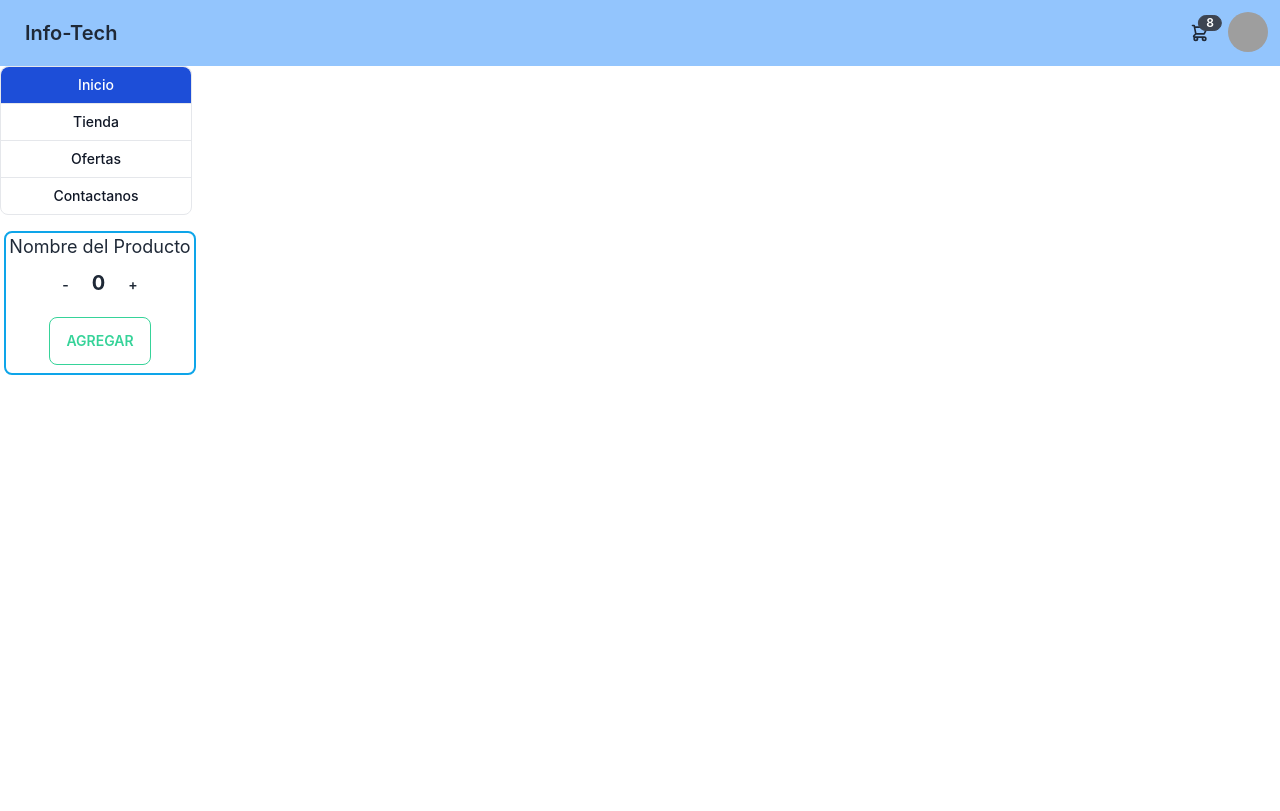
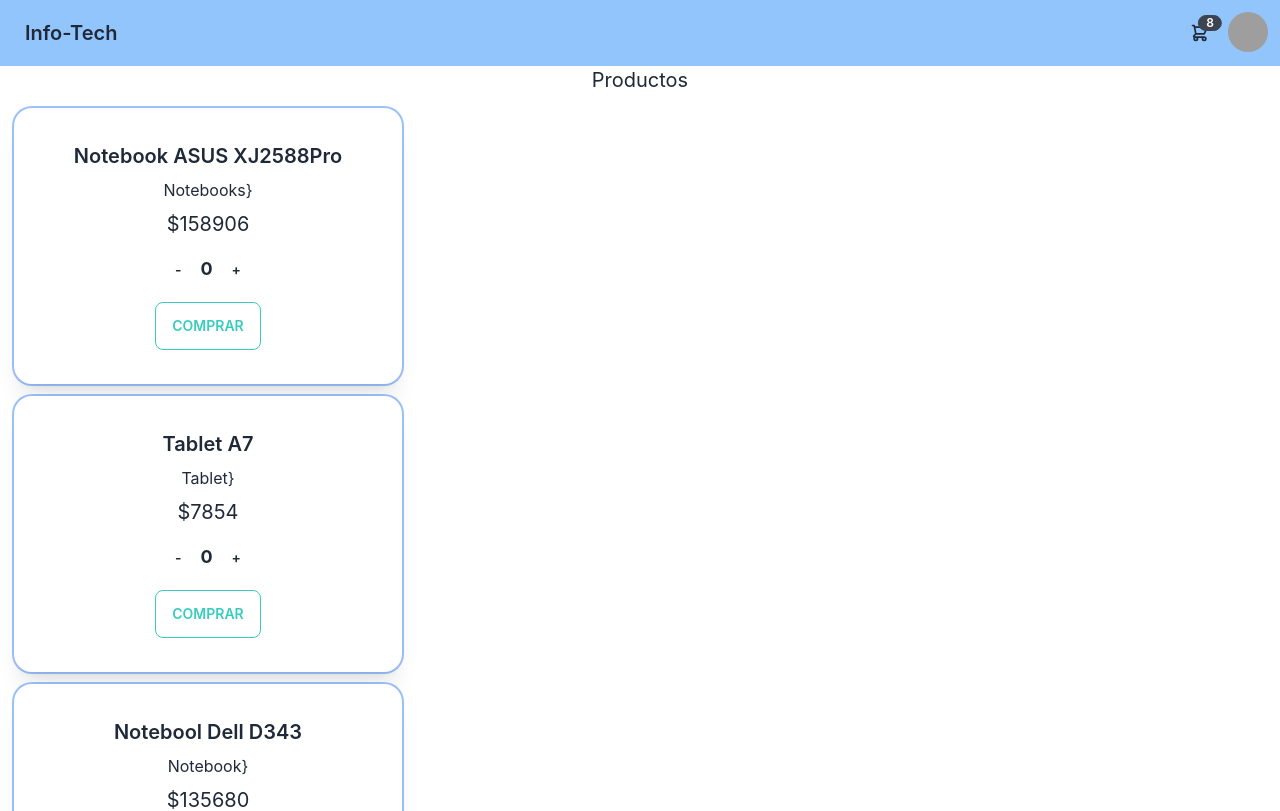
Before and after one commit to wontivero/infotech-app-react, a React (Create React App) app: page / in a window 1280 px wide. Shown: the top 811 px of the page. Built offline with nearby package versions, Linux system fonts and the light colour scheme; grey boxes are pictures that could not be loaded.

Commit message:
Entrega número 5 - Catálogo con MAPS y Promise

```diff
--- a/src/App.js
+++ b/src/App.js
@@ -12,7 +12,7 @@
       <Navbar />
 
       <ItemListContainer />
-      <ItemCount/>
+      {/* <ItemCount/> */}
     </div>
   );
 }
--- /dev/null
+++ b/src/components/ItemCard.js
@@ -0,0 +1,27 @@
+import ItemCount from "./ItemCount"
+
+const ItemCard = (props) => {
+
+    const { id, name, categoria, precio, stock } = props.item
+    return (
+        <div>
+            {/* <div>{name}</div>
+            <div>{categoria}</div>
+            <div>{precio}</div>
+            <div>{stock}</div> */}
+
+            <div class="card w-96 bg-base-100 shadow-xl ring-offset-2 ring-2 m-4">
+                <div class="card-body items-center text-center">
+                    <h2 class="card-title justify-center">{name}</h2>
+                    <p>{categoria}}</p>
+                    <h2 className="text-xl">${precio}</h2>
+                    <div><ItemCount /></div>
+                    <div class="card-actions justify-center">
+                        <button class="btn btn-outline btn-accent">Comprar</button>
+                    </div>
+                </div>
+            </div>
+        </div>
+    )
+}
+export default ItemCard
--- a/src/components/ItemCount.js
+++ b/src/components/ItemCount.js
@@ -16,14 +16,21 @@
 
     return (
         <>
-            <div className="w-48 rounded-lg border-solid border-2 border-sky-500 mx-1 mt-4 ">
+            <div className="w-36 rounded-lg">
 
+                {/*
+                <div className="w-36 rounded-lg border-solid border-2 border-sky-300 mx-1 ">
                 <div className="text-lg">Nombre del Producto</div>
                 <button className="btn btn-ghost normal-case mx-1.5" onClick={lessHandler}> - </button>
                 <strong className="text-xl">{count}</strong>
                 <button className="btn btn-ghost normal-case mx-1.5" onClick={addHandler}>+</button>
 
                 <button class="btn btn-outline btn-success m-2">Agregar</button>
+                </div>*/}
+
+                <button className="btn btn-ghost normal-case mx-0.5" onClick={lessHandler}> - </button>
+                <strong className="text-lg">{count}</strong>
+                <button className="btn btn-ghost normal-case mx-0.5" onClick={addHandler}>+</button>
             </div>
         </>
     )
--- /dev/null
+++ b/src/components/ItemList.js
@@ -0,0 +1,41 @@
+//import:
+import { useEffect, useState } from "react";
+import { itemsData } from "../data/itemData";
+import ItemCard from "./ItemCard";
+
+const ItemList = () => {
+
+    //console.log(itemsData);
+    const [items, setItems] = useState([])
+
+
+    //Cuando Montamos el componente
+    useEffect(() => {
+        getItems()
+    }, [])
+
+
+    //Promesa q se resuelve 2 seg despues resuelve y carga  ItemsData con setItems
+    const getItems = () => {
+
+        const getItemsPromise = new Promise((resolve, reject) => {
+
+            setTimeout(() => {
+                resolve(itemsData)
+            }, 2000);
+        })
+
+        getItemsPromise.then(data => {
+            //console.log(data);
+            setItems(data)
+        })
+    }
+
+    return (
+        <div>
+            {/* envio cada item al ItemCard.js */}
+            {items.map(a => <ItemCard key={a.id} item={a} />)}
+        </div>
+    )
+}
+export default ItemList
--- a/src/components/ItemListContainer.js
+++ b/src/components/ItemListContainer.js
@@ -1,21 +1,12 @@
+import ItemList from "./ItemList"
+
 const ItemListContainer = () => {
     return (
 
-        <div className="w-48 text-sm font-medium text-gray-900 bg-white border border-gray-200 rounded-lg dark:bg-gray-700 dark:border-gray-600 dark:text-white">
-            <a href="/#" aria-current="true" className="block w-full px-4 py-2 text-white bg-blue-700 border-b border-gray-200 rounded-t-lg cursor-pointer dark:bg-gray-800 dark:border-gray-600">
-                Inicio
-            </a>
-            <a href="/#" className="block w-full px-4 py-2 border-b border-gray-200 cursor-pointer hover:bg-gray-100 hover:text-blue-700 focus:outline-none focus:ring-2 focus:ring-blue-700 focus:text-blue-700 dark:border-gray-600 dark:hover:bg-gray-600 dark:hover:text-white dark:focus:ring-gray-500 dark:focus:text-white">
-                Tienda
-            </a>
-            <a href="/#" className="block w-full px-4 py-2 border-b border-gray-200 cursor-pointer hover:bg-gray-100 hover:text-blue-700 focus:outline-none focus:ring-2 focus:ring-blue-700 focus:text-blue-700 dark:border-gray-600 dark:hover:bg-gray-600 dark:hover:text-white dark:focus:ring-gray-500 dark:focus:text-white">
-                Ofertas
-            </a>
-            <a href="/#" className="block w-full px-4 py-2 rounded-b-lg cursor-pointer hover:bg-gray-100 hover:text-blue-700 focus:outline-none focus:ring-2 focus:ring-blue-700 focus:text-blue-700 dark:border-gray-600 dark:hover:bg-gray-600 dark:hover:text-white dark:focus:ring-gray-500 dark:focus:text-white">
-                Contactanos
-            </a>
+        <div>
+            <h1 className="text-xl">Productos</h1>
+            <ItemList/>
         </div>
-
-    )
+        )
 }
 export default ItemListContainer
--- /dev/null
+++ b/src/data/itemData.js
@@ -0,0 +1,37 @@
+export const itemsData = [{
+    id: '1',
+    name: 'Notebook ASUS XJ2588Pro',
+    categoria: 'Notebooks',
+    precio: '158906',
+    stock: '2'
+}, {
+    id: '2',
+    name: 'Tablet A7',
+    categoria: 'Tablet',
+    precio: '7854',
+    stock: '15'
+}, {
+    id: '3',
+    name: 'Notebool Dell D343',
+    categoria: 'Notebook',
+    precio: '135680',
+    stock: '1:51min'
+}, {
+    id: '4',
+    name: 'Impresora Epson XP2101',
+    categoria: 'Impresoras',
+    precio: '14200',
+    stock: '1'
+}, {
+    id: '5',
+    name: 'Impresora Brother Laser',
+    categoria: 'Impresoras',
+    precio: '18450',
+    stock: '6'
+}, {
+    id: '6',
+    name: 'Notebook HP 650',
+    categoria: 'Notebook',
+    precio: '226500',
+    stock: '1'
+}]
```
